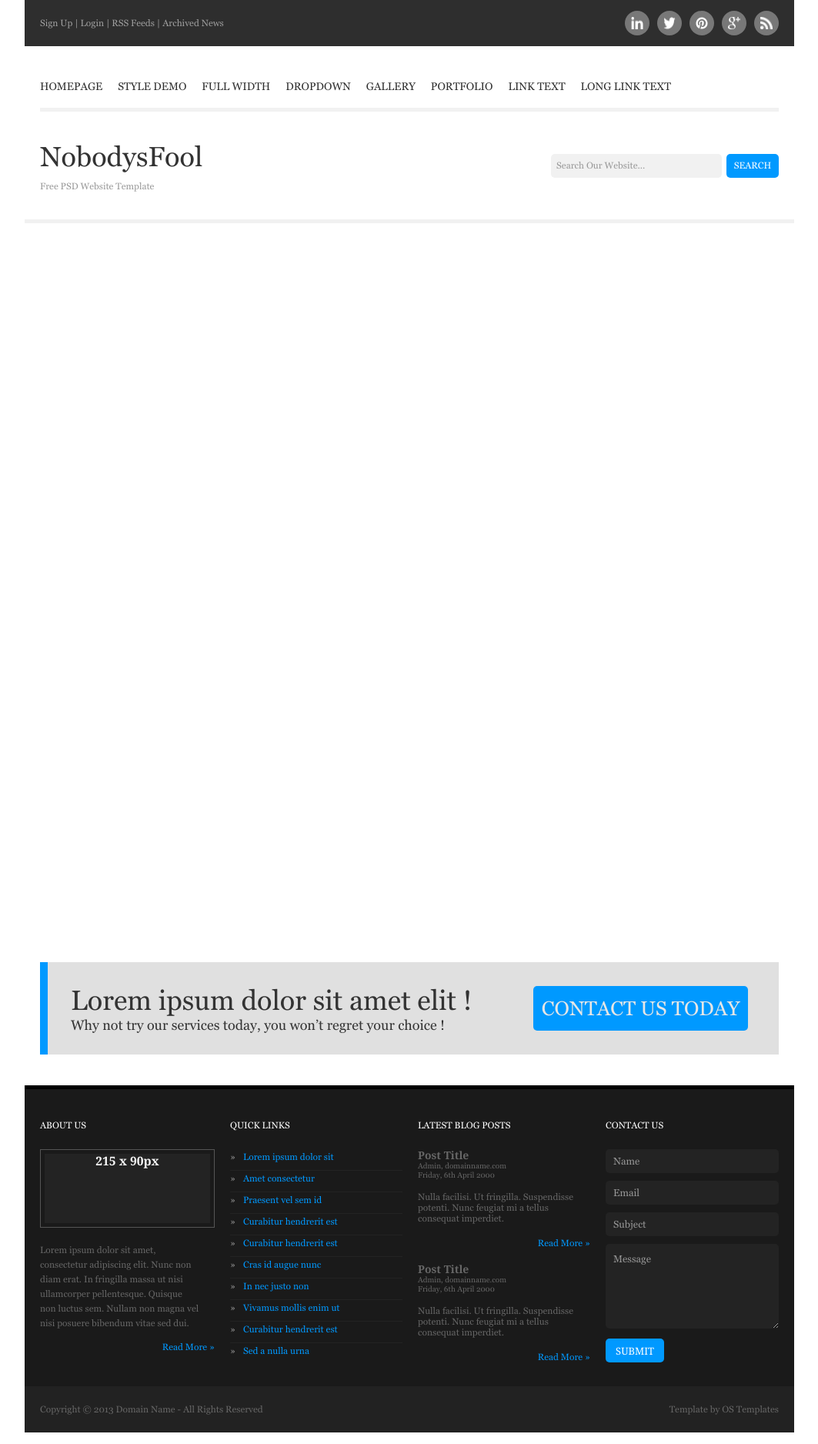
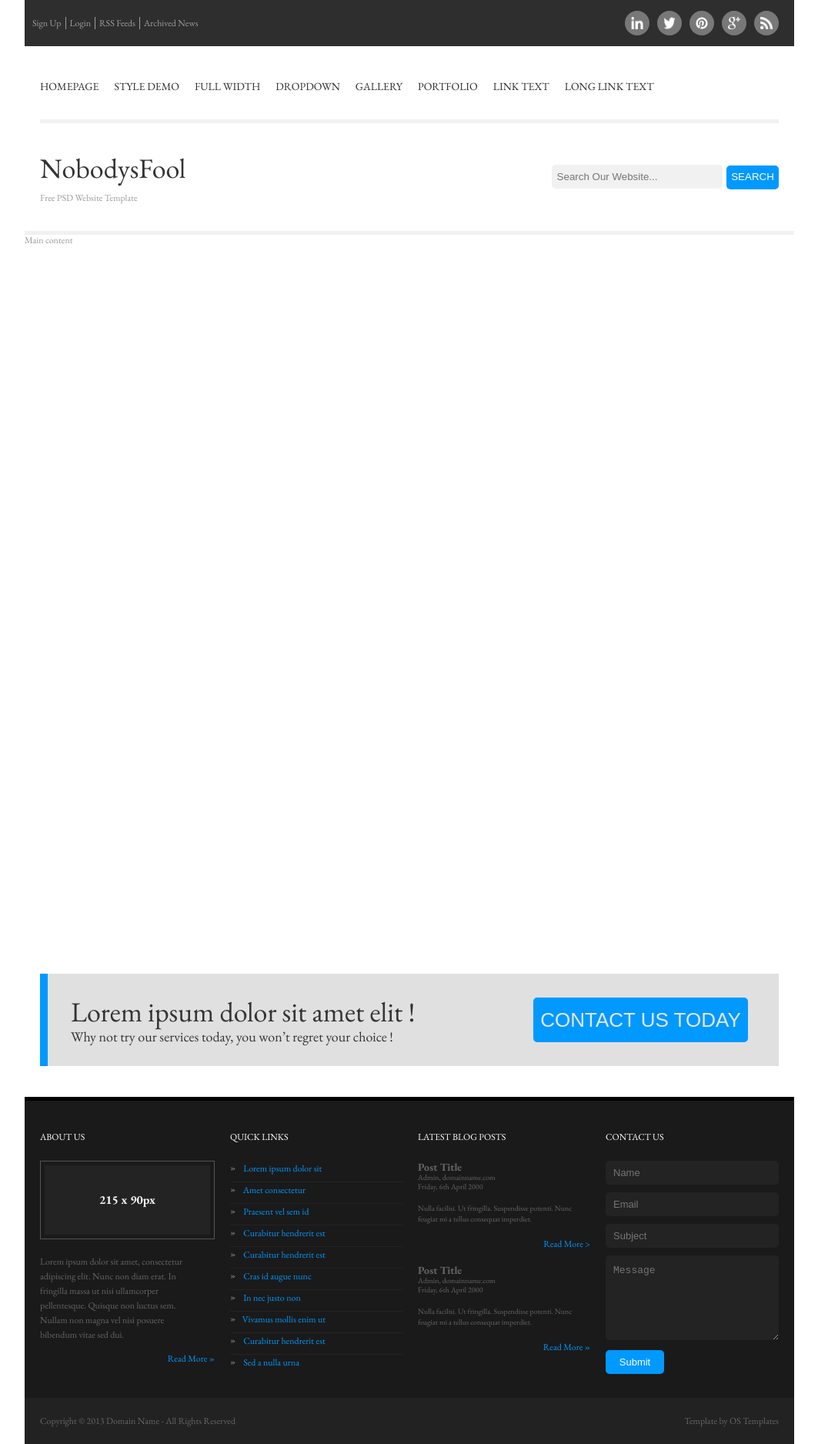
Before and after one commit to olekskramarenko/test, a plain HTML site: page index.html in a window 1280 px wide. Shown: the whole page at 77% size, without its empty margins (108-1171 px from the left). Drawn offline with nearby package versions, Linux system fonts and the light colour scheme; a web font is replaced by a local one.

Commit message:
Changed class names and some css styles

```diff
--- a/index.html
+++ b/index.html
@@ -6,125 +6,118 @@
         <title>NobodysFool</title>
         <link rel="stylesheet" href="styles.css" type="text/css">
         <link href = "fonts/stylesheet.css" rel = "stylesheet" type = "text/css" />
+        <link rel="preconnect" href="https://fonts.gstatic.com">
+        <link href="https://fonts.googleapis.com/css2?family=EB+Garamond:wght@400;500;600;700&display=swap" rel="stylesheet">
     </head>
     <body>
-    <div class="topbar">
-        <div class="topbar__nav">
-            <div class="topbar__link">Sign Up | Login | RSS Feeds | Archived News</div>
+    <header>
+        <div class="top-bar">
+            <ul class="top-bar__login-links">
+                <li><a href="">Sign Up</a></li>
+                <li><a href="">Login</a></li>
+                <li><a href="">RSS Feeds</a></li>
+                <li><a href="">Archived News</a></li>
+            </ul>
+            <ul class="top-bar__social-links">
+                <li><a class="top-bar__social-links_linken-in" href="#"></a></li>
+                <li><a class="top-bar__social-links_twitter" href="#"></a></li>
+                <li><a class="top-bar__social-links_pinterest" href="#"></a></li>
+                <li><a class="top-bar__social-links_gplus" href="#"></a></li>
+                <li><a class="top-bar__social-links_rss" href="#"></a></li>
+            </ul>
         </div>
-        <div class="topbar__icons">
-            <div class="topbar__icon"><a href="#"><img src="images/icon-linkedin.png" alt="" class="icon1"></a></div>
-            <div class="topbar__icon"><a href="#"><img src="images/icon-twitter.png" alt="" class="icon1"></a></div>
-            <div class="topbar__icon"><a href="#"><img src="images/icon-pinterest.png" alt="" class="icon1"></a></div>
-            <div class="topbar__icon"><a href="#"><img src="images/icon-google-plus.png" alt="" class="icon1"></a></div>
-            <div class="topbar__icon"><a href="#"><img src="images/icon-rss.png" alt="" class="icon1"></a></div>
-        </div>
-    </div>
-
-    <header>
-        <nav class="mainmenu1">
+        <nav>
             <ul class="mainmenu">
-            <li class="mainmenu__item"><a href="#">HOMEPAGE</a></li>
-            <li class="mainmenu__item"><a href="#">STYLE DEMO</a></li>
-            <li class="mainmenu__item"><a href="#">FULL WIDTH</a></li>
-            <li class="mainmenu__item"><a href="#">DROPDOWN</a></li>
-            <li class="mainmenu__item"><a href="#">GALLERY</a></li>
-            <li class="mainmenu__item"><a href="#">PORTFOLIO</a></li>
-            <li class="mainmenu__item"><a href="#">LINK TEXT</a></li>
-            <li class="mainmenu__item"><a href="#">LONG LINK TEXT</a></li>
+                <li><a href="#">HOMEPAGE</a></li>
+                <li><a href="#">STYLE DEMO</a></li>
+                <li><a href="#">FULL WIDTH</a></li>
+                <li><a href="#">DROPDOWN</a></li>
+                <li><a href="#">GALLERY</a></li>
+                <li><a href="#">PORTFOLIO</a></li>
+                <li><a href="#">LINK TEXT</a></li>
+                <li><a href="#">LONG LINK TEXT</a></li>
             </ul>
         </nav>
-
-
-    </header>
-    <div class="upblock">
-        <div class="upblock__left">
-            <div class="upblock__logo">NobodysFool</div>
-            <div class="upblock__text">Free PSD Website Template</div>
+        <div class="search-block">
+            <div class="search-block__logo">
+                <h1>NobodysFool</h1>
+                <p>Free PSD Website Template</p>
             </div>
-        <div class="upblock__search">
-            <form>
-                <input type="text" class="upblock__search_box" value="Search Our Website...">
-                <input type="submit" class="upblock__search_submit" value="SEARCH">
+            <form class="search-block__search-form">
+                <input type="text" class="search-block__search-form_box" placeholder="Search Our Website...">
+                <input type="submit" class="search-block__search-form_submit" value="SEARCH">
             </form>
         </div>
-    </div>
-    <div class="mainpart">
+    </header>
+    <main>
+        <div class="main-pat__main-content">Main content</div>
         <div class="mainpart__popup">
             <div class="mainpart__popup_maintext">Lorem ipsum dolor sit amet elit !
                 <div class="mainpart__popup_lowertext">Why not try our services today, you won’t regret your choice !</div>
             </div>
             <button class="mainpart__popup_button">CONTACT US TODAY</button>
         </div>
+    </main>
+    <footer>
+        <ul class="footer-columns">
+            <li class="column">
+                <div class="footer-columns__head">ABOUT US</div>
+                <div class="footer-picture">
+                    <div class="footer-columns__aboutus_box"><div class="footer-columns__aboutus_pixelscount">215 x 90px</div></div>
                 </div>
-    <footer>
-        <div class="footerup">
-            <div class="footerup__aboutus">
-                <div class="footerup__head">ABOUT US</div>
-                <div class="footerup__aboutus_pict">
-                    <div class="footerup__aboutus_box"><div class="footerup__aboutus_pixelscount">215 x 90px</div></div>
-                </div>
-                <div class="footerup__aboutus_textbox">Lorem ipsum dolor sit amet, consectetur adipiscing elit. Nunc non diam erat. In fringilla massa ut nisi ullamcorper pellentesque. Quisque non luctus sem. Nullam non magna vel nisi posuere bibendum vitae sed dui.</div>
-                <div class="footerup__readmore_button"><a href="#">Read More »</a></div>
-            </div>
-            <div class="footerup__quicklinks">
-                <div class="footerup__head">QUICK LINKS</div>
-                <ul>
-                    <li class="footerup__quicklinks_link">»<a href="#">Lorem ipsum dolor sit</a></li>
-                    <li class="footerup__quicklinks_link">»<a href="#">Amet consectetur</a></li>
-                    <li class="footerup__quicklinks_link">»<a href="#">Praesent vel sem id</a></li>
-                    <li class="footerup__quicklinks_link">»<a href="#">Curabitur hendrerit est</a></li>
-                    <li class="footerup__quicklinks_link">»<a href="#">Curabitur hendrerit est</a></li>
-                    <li class="footerup__quicklinks_link">»<a href="#">Cras id augue nunc</a></li>
-                    <li class="footerup__quicklinks_link">»<a href="#">In nec justo non</a></li>
-                    <li class="footerup__quicklinks_link">»<a href="#">Vivamus mollis enim ut</a></li>
-                    <li class="footerup__quicklinks_link">»<a href="#">Curabitur hendrerit est</a></li>
-                    <li class="footerup__quicklinks_linklast">»<a href="#">Sed a nulla urna</a></li>
+                <div class="footer-columns__aboutus_textbox">Lorem ipsum dolor sit amet, consectetur adipiscing elit. Nunc non diam erat. In fringilla massa ut nisi ullamcorper pellentesque. Quisque non luctus sem. Nullam non magna vel nisi posuere bibendum vitae sed dui.</div>
+                <div class="footer-columns__readmore_button"><a href="#">Read More »</a></div>
+            </li>
+            <li class="column">
+                <div class="footer-columns__head">QUICK LINKS</div>
+                <ul class="columns-links">
+                    <li><a href="#">Lorem ipsum dolor sit</a></li>
+                    <li><a href="#">Amet consectetur</a></li>
+                    <li><a href="#">Praesent vel sem id</a></li>
+                    <li><a href="#">Curabitur hendrerit est</a></li>
+                    <li><a href="#">Curabitur hendrerit est</a></li>
+                    <li><a href="#">Cras id augue nunc</a></li>
+                    <li><a href="#">In nec justo non</a></li>
+                    <li><a href="#">Vivamus mollis enim ut</a></li>
+                    <li><a href="#">Curabitur hendrerit est</a></li>
+                    <li><a href="#">Sed a nulla urna</a></li>
                 </ul>
-            </div>
-            <div class="footerup__latest">
-                <div class="footerup__head">LATEST BLOG POSTS</div>
-                <div class="footerup__latest_post">
-                    <div class="footerup__latest_text">
+            </li>
+            <li class="column">
+                <div class="footer-columns__head">LATEST BLOG POSTS</div>
+                <div class="footer-columns__latest_post">
+                    <div class="footer-columns__latest_text">
                         <p><h3>Post Title</h3>
                             <h4>Admin, domainname.com<br>Friday, 6th April 2000</h4></p>
                         <p><h5>Nulla facilisi. Ut fringilla. Suspendisse potenti. Nunc feugiat mi a tellus consequat imperdiet.</h5></p>
                     </div>
-                    <div class="footerup__readmore_button"><a href="#">Read More »</a></div>
+                    <div class="footer-columns__readmore_button"><a href="#">Read More ></a></div>
                 </div>
-                <div class="footerup__latest_post">
-                    <div class="footerup__latest_text">
+                <div class="footer-columns__latest_post">
+                    <div class="footer-columns__latest_text">
                         <p><h3>Post Title</h3>
                             <h4>Admin, domainname.com<br>Friday, 6th April 2000</h4></p>
                         <p><h5>Nulla facilisi. Ut fringilla. Suspendisse potenti. Nunc feugiat mi a tellus consequat imperdiet.</h5></p>
                     </div>
-                    <div class="footerup__readmore_button"><a href="#">Read More »</a></div>
+                    <div class="footer-columns__readmore_button"><a href="#">Read More »</a></div>
                 </div>
-            </div>
-            <div class="footerup__contactus">
-                <div class="footerup__head">CONTACT US</div>
-                <form action="" class="footerup__contactus_form">
-                    <input type="text" class="footerup__contactus_input" value="Name">
-                    <input type="text" class="footerup__contactus_input" value="Email">
-                    <input type="text" class="footerup__contactus_input" value="Subject">
-                    <textarea name="" id=""  rows="3" class="input footerup__contactus_textarea">Message</textarea>
-                    <input type="submit" class="input footerup__contactus_submit" value="SUBMIT">
+            </li>
+            <li class="column">
+                <div class="footer-columns__head">CONTACT US</div>
+                <form action="" class="footer-columns__contactus_form">
+                    <input type="text" class="footer-columns__contactus_input" placeholder="Name">
+                    <input type="text" class="footer-columns__contactus_input" placeholder="Email">
+                    <input type="text" class="footer-columns__contactus_input" placeholder="Subject">
+                    <textarea name="" id=""  rows="3" class="input footer-columns__contactus_textarea" placeholder="Message"></textarea>
+                    <input type="submit" class="input footer-columns__contactus_submit" placeholder="SUBMIT">
                 </form>
-            </div>
-        </div>
-        <div class="footerdown">
-            <div class="footerdown__copyright">Copyright © 2013 Domain Name - All Rights Reserved</div>
-            <div class="footerdown__copyright">Template by OS Templates</div>
+            </li>
+        </ul>
+        <div class="footer-down">
+            <div class="footer__copyright">Copyright © 2013 Domain Name - All Rights Reserved</div>
+            <div class="footer__copyright">Template by OS Templates</div>
 
         </div>
     </footer>
-
-
-
-
-
-
-
-
     </body>
 </html>
--- a/styles.css
+++ b/styles.css
@@ -1,11 +1,3 @@
-@font-face {
-	font-family: 'Georgia';
-	src: url('/fonts/Georgia.eot');
-	src: local('☺'), url('/fonts/Georgia.woff') format('woff'), url('/fonts/Georgia.ttf') format('truetype'), url('/fonts/Georgia.svg') format('svg');
-	font-weight: normal;
-	font-style: normal;
-}
-
 * {
     margin: 0;
     padding: 0;
@@ -16,155 +8,160 @@ body {
 	background-color: #ffffff;
 	border-top: 5px;
 	margin: 0;
-    font-family: Georgia;
+    font-family: 'EB Garamond', serif;
     font-size: 12px;
     line-height: 14px;
-    font-weight: 400;
     color: #999999;
     width: 1000px;
     margin-right: auto;
     margin-left: auto;
 }
 
+
 /* Upper part     */
-.topbar__icons  {
+.top-bar {
     display: flex;
-    justify-content: flex-start;
-    margin-top: auto;
-    margin-bottom: auto;
+    justify-content:space-between;
+    height: 60px;
+    background-color: #2e2e2e;
+    padding-right: 10px;
+    padding-left: 10px;
+}
+.top-bar__login-links {
+    display: flex;
+    align-items: center;
+    list-style: none;
+}
+.top-bar__login-links li{
+    position: relative;
+    display: inline;
     margin-right: 10px;
 }
-
-.topbar__icon a:hover {
-    background-color: #db4a39;
+.top-bar__login-links a {
+    line-height: 14px;
+    font-weight: 400;
+    text-decoration: none;
+    color: #9f9f9f;
 }
-
-.topbar__icon a{
+.top-bar__login-links a::after {
+    content: "";
+    border-right: 1px solid;
+    height: 12px;
+    position: relative;
+    left: 5px;
+}
+.top-bar__login-links li:last-child a::after {
+    display: none;
+}
+.top-bar__social-links  {
     display: flex;
-    justify-content: center;
-    text-align: center;
-    margin-top: auto ;
-    margin-bottom: auto;
+    justify-content: space-between;
+    align-items: center;
+    list-style: none;
+}
+.top-bar__social-links li{
+    margin-right: 10px;
+}
+.top-bar__social-links a{
+    display: flex;
     width: 32px;
     height: 32px;
     border-radius: 50%;
     background-color: #787878;
-    margin-right: 10px;
+}
+.top-bar__social-links a:hover {
+    background-color: #db4a39;
+}
+.top-bar__social-links_linken-in {
+    background: url(/images/icon-linkedin.png) no-repeat 50% 50%;
+    background-size: 16px 16px;
+}
+.top-bar__social-links_twitter {
+    background: url(/images/icon-twitter.png) no-repeat 50% 50%;
+    background-size: 16px 16px;
+}
+.top-bar__social-links_pinterest {
+    background: url(/images/icon-pinterest.png) no-repeat 50% 50%;
+    background-size: 16px 16px;
+}
+.top-bar__social-links_gplus {
+    background: url(/images/icon-google-plus.png) no-repeat 50% 50%;
+    background-size: 16px 16px;
+}
+.top-bar__social-links_rss {
+    background: url(/images/icon-rss.png) no-repeat 50% 50%;
+    background-size: 16px 16px;
 }
 
-
-.topbar {
-    display: flex;
-    justify-content:space-between;
-    height: 60px;
-    background-color: #2e2e2e;
+nav {
+    padding-left: 20px;
+    padding-right: 20px;
+    padding-top: 45px;
 }
-.topbar__nav {
-
-    margin-top: auto;
-    margin-bottom: auto;
-
-}
-.topbar__link {
-    font-family: Georgia;
-    font-size: 12px;
-    line-height: 14px;
-    font-weight: 400;
-    color: #9f9f9f;
-    margin-left: 20px;
-}
-.icon1 {
-    display: flex;
-    justify-content: center;
-    margin-top: auto;
-    margin-bottom: auto;
-    width: 16px;
-    height: 16px;
-}
-
 
 .mainmenu {
     list-style: none;
     display: flex;
     justify-content: flex-start;
     height: 50px;
-    margin-left: 20px;
-    margin-right: 20px;
-    padding-top: 5px;
-    padding-bottom: 25px;
     border-bottom: solid 5px #f1f1f1;
 }
-
-
-.mainmenu__item {
-    font-family: Georgia;
+.mainmenu li {
     font-size: 14px;
     line-height: 14px;
     font-weight: 400;
     color: #2e2e2e;
     margin-right: 20px;
-    margin-top: 40px;
     }
 
-.mainmenu__item a {
-    font-family: Georgia;
+.mainmenu li a {
     font-size: 14px;
     line-height: 14px;
-    font-weight: 400;
     color: #2e2e2e;
     text-decoration: none;
     }
 
-.mainmenu__item a:hover {
+.mainmenu li a:hover {
     color: #9f9f9f;
     text-decoration: none;
-    padding-bottom: 20px;
+    padding-bottom: 34px;
     border-bottom: solid 5px #0099ff;
 }
 
 /* Part with logo and search box      */
-.upblock {
+.search-block {
     display: flex;
     justify-content:space-between;
     height: 140px;
     border-bottom: solid 5px #f1f1f1;
+    padding-left: 20px;
+    padding-right: 20px;
 }
-
-.upblock__left {
-    margin-top: auto;
-    margin-bottom: auto;
-    margin-left: 20px;
-
+.search-block__logo {
+    display: flex;
+    flex-direction: column;
+    justify-content: center;
 }
-.upblock__logo {
-    font-family: Georgia;
+h1 {
     font-size: 36px;
     line-height: 43px;
     font-weight: 400;
     color: #333333;
-    margin-top: auto;
-    margin-bottom: auto;
 }
-.upblock__text {
-    font-family: Georgia;
-    font-size: 12px;
+.search-block p {
     line-height: 14px;
     font-weight: 400;
     color: #999999;
     margin-top: 10px;
 }
-
-.upblock__search {
+.search-block__search-form {
     margin-top: auto;
     margin-bottom: auto;
-    margin-right: 20px;
 }
-.upblock__search_box {
+.search-block__search-form_box {
     width: 215px;
     height: 31px;
     background-color: #f1f1f1;
-    font-family: Georgia;
-    font-size: 12px;
     line-height: 14px;
     font-weight: 400;
     color: #999999;
@@ -172,15 +169,13 @@ body {
     border-style: none;
     border-radius: 5px;
 }
-.upblock__search_box:active {
+.search-block__search-form_box:active {
     border-style: none;
 }
-.upblock__search_submit {
+.search-block__search-form_submit {
     width: 68px;
     height: 31px;
     background-color: #0099ff;
-    font-family: Georgia;
-    font-size: 12px;
     line-height: 14px;
     font-weight: 400;
     color: #ffffff;
@@ -191,15 +186,16 @@ body {
 
 /* Big main part      */
 
-.mainpart {
+main {
     height: 1120px;
     border-bottom: 5px solid #000;
     display: grid;
+    min-height: 100%;
+    grid-template-rows: 1fr auto;
 }
 .mainpart__popup {
     height: 120px;
     background-color: #e0e0e0;
-    margin-top: auto;
     margin-bottom: 40px;
     display: flex;
     justify-content:space-between;
@@ -208,7 +204,6 @@ body {
     margin-right: 20px;
 }
 .mainpart__popup_maintext {
-    font-family: Georgia;
     font-size: 36px;
     line-height: 43px;
     font-weight: 400;
@@ -218,20 +213,17 @@ body {
     margin-left: 30px;
 }
 .mainpart__popup_lowertext {
-    font-family: Georgia;
     font-size: 18px;
     line-height: 21px;
     font-weight: 400;
     color: #333333;
 }
 .mainpart__popup_button {
-
     width: 279px;
     height: 58px;
     background-color: #0099ff;
     border-style: none;
     border-radius: 5px;
-    font-family: Georgia;
     font-size: 26px;
     line-height: 31px;
     font-weight: 400;
@@ -243,7 +235,7 @@ body {
 
 /* --------------------------FOOTER----------------------      */
     /* --------------------------FOOTER--UP------------------      */
-.footerup {
+.footer-columns {
     display: grid;
     grid-template-columns: 1fr 1fr 1fr 1fr;
     column-gap: 20px;
@@ -252,100 +244,80 @@ body {
     padding-left: 20px;
     padding-right: 20px;
     padding-top: 40px;
+    list-style: none;
 }
-.footerup__head {
-    font-family: Georgia;
-    font-size: 12px;
+.footer-columns__head {
     line-height: 14px;
     font-weight: 400;
     color: #ffffff;
     margin-bottom: 24px;
 }
-.footerup__aboutus {
 
-}
-.footerup__aboutus_pict {
+.footer-picture {
     border: 1px solid #555555;
     padding: 5px;
 
 }
-.footerup__aboutus_box {
+.footer-columns__aboutus_box {
     width: 215px;
     height: 90px;
     background-color: #232323;
+    display: flex;
+    justify-content: center;
+    align-items: center;
 
 }
-.footerup__aboutus_pixelscount{
-    font-family: Georgia;
+.footer-columns__aboutus_pixelscount{
     font-size: 15.7px;
     line-height: 18px;
     font-weight: 700;
     color: #f8f8f8;
-    display: block;
-    text-align: center;
-    vertical-align: middle;
+
 
 }
-.footerup__aboutus_textbox {
+.footer-columns__aboutus_textbox {
     width: 207px;
     height: 125px;
     margin-top: 20px;
-    font-family: Georgia;
-    font-size: 12px;
     line-height: 19px;
     font-weight: 400;
     color: #666666;
 }
-.footerup__quicklinks {
-}
-.footerup__quicklinks_link {
+.columns-links li {
     list-style: none;
     height: 27px;
     border-bottom: 1px solid #232323;
+    position: relative;
 }
-.footerup__quicklinks_link a {
-    font-family: Georgia;
-    font-size: 12px;
+
+.columns-links a {
     line-height: 21px;
     font-weight: 400;
     color: #0099ff;
     margin-left: 10px;
     text-decoration: none;
 }
-.footerup__quicklinks_linklast {
-    list-style: none;
-    height: 27px;
+.columns-links a::before {
+    content: '»';
+    color: #999999;
+    font-size: 12px;
+    line-height: 14px;
+    font-weight: 400;
+    position: relative;
+    left: -10px;
+    top: -1px;
 }
-.footerup__quicklinks_linklast a {
-    font-family: Georgia;
-    font-size: 12px;
-    line-height: 21px;
-    font-weight: 400;
-    color: #0099ff;
-    margin-left: 10px;
-    text-decoration: none;
+.columns-links li:last-child {
+    border: none;
 }
 
-.footerup__latest {
-}
-.footerup__latest_post {
-}
-.footerup__latest_text {
-}
-.footerup__latest_readmore {
-}
-.footerup__contactus {
-}
-.footerup__contactus_form {
 
-}
-.footerup__contactus_input {
+.footer-columns__contactus_input {
     position: relative;
     width: 205px;
     height: 11px;
     background-color: #232323;
     border-radius: 5px;
-    font-family: Georgia;
     font-size: 13px;
     line-height: 20px;
     font-weight: 400;
@@ -353,56 +325,47 @@ body {
     padding: 10px;
     margin-bottom: 10px;
 }
-.input {
-}
-.footerup__contactus_textarea {
+.footer-columns__contactus_textarea {
     width: 205px;
     height: 90px;
     background-color: #232323;
     border-radius: 5px;
-    font-family: Georgia;
-    font-size: 13px;
+    font-size: 13px  ;
     line-height: 20px;
     font-weight: 400;
     color: #989898;
     padding: 10px;
     margin-bottom: 10px;
 }
-.footerup__contactus_submit {
+.footer-columns__contactus_submit {
     width: 76px;
     height: 31px;
     background-color: #0099ff;
     border-radius: 5px;
-    font-family: Georgia;
     font-size: 13px;
     line-height: 20px;
     font-weight: 200;
     color: #ffffff;
 }
 /* --------------------------FOOTER--DOWN------------------      */
-.footerdown {
+.footer-down {
     height: 60px;
     background-color: #222222;
     display: flex;
     justify-content: space-between;
+    align-items: center;
+    padding-left: 20px;
+    padding-right: 20px;
 }
-.footerdown__copyright {
-    margin-top: auto;
-    margin-bottom: auto;
-    margin-left: 20px;
-    margin-right: 20px;
-    font-family: Georgia;
-    font-size: 12px;
+.footer__copyright {
     line-height: 12px;
     font-weight: 400;
     color: #666666;
 }
-.footerup__readmore_button {
+.footer-columns__readmore_button {
     text-align: right;
 }
-.footerup__readmore_button a {
-    font-family: Georgia;
-    font-size: 12px;
+.footer-columns__readmore_button a {
     line-height: 21px;
     font-weight: 400;
     color: #0099ff;
@@ -410,7 +373,7 @@ body {
 }
 
 h3 {
-    font-family: Georgia;
+
     font-size: 14px;
     line-height: 16px;
     font-weight: 700;
@@ -423,11 +386,10 @@ h4 {
     color: #666666;
 }
 h5 {
-    font-size: 12px;
     line-height: 14px;
     font-weight: 400;
     color: #666666;
 }
-p {
+.footer-columns__latest_text p {
     margin-top: 15px;
 }
```
Lines whose indentation alone changed are shown as unchanged.
